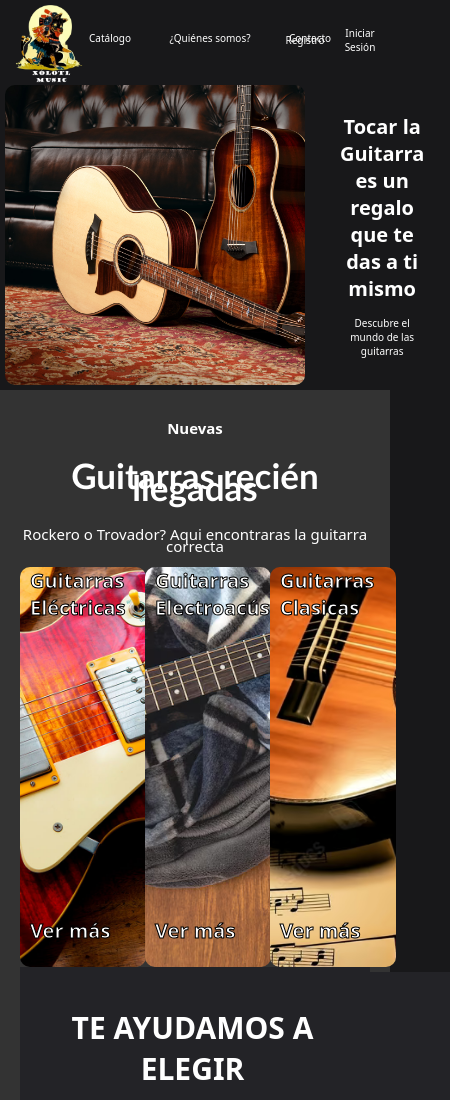
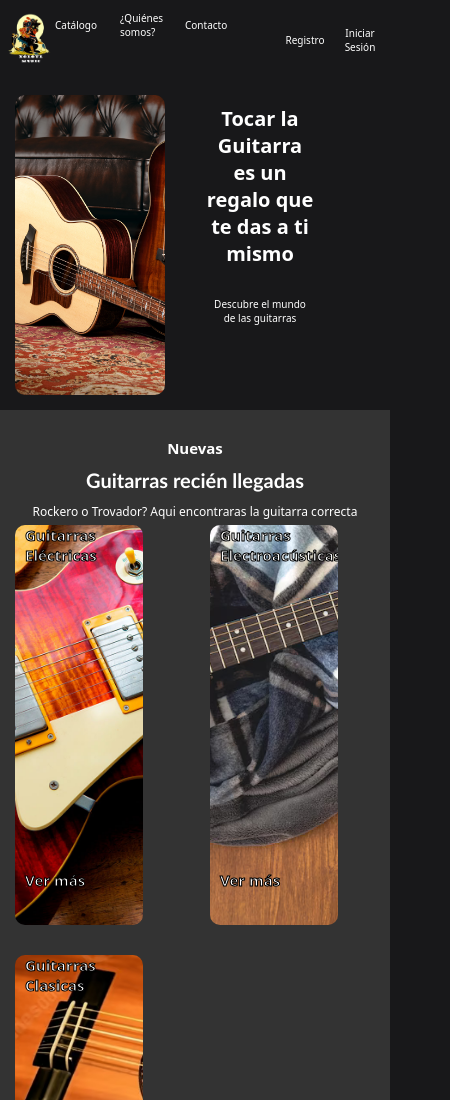
Before and after one commit to Xolotl2099/Landing-de-negocio, a plain HTML site: page index.html in a window 390 px wide. Shown: the top 1100 px of the page, 450 px wide, since content can reach past the window. Drawn offline with Linux system fonts and the light colour scheme.

Commit message:
se rrealiza responsiva a 500px

```diff
--- a/estilos.css
+++ b/estilos.css
@@ -881,3 +881,224 @@ footer {
 
 
 }
+
+
+@media screen and (max-width: 400px) {
+
+     nav{
+    display: flex;
+    flex-direction: row;
+    width: 20px;
+    font-size: 10px;
+    }
+
+    .enlaces{
+        justify-content: end;
+    margin: -100px;
+    }
+
+    .enlaces li {
+        padding: 10px;
+        width: 100px ;
+        height: 45px;
+    }
+
+    .enlaces img {
+      margin: -5px 70px;
+      width: 50px;
+      height: 50px;
+
+    }
+
+ .enlaces a{
+    text-decoration: none;
+    display: flex;
+    flex-direction:column;
+    text-align: left;
+    margin-right: 20px;
+    color: white;
+    }
+
+
+    .e2{
+    color: #FFFFFF;
+    display: flex;
+    flex-direction: column;
+    align-items:start;
+    width: 25px;
+    height:15px;
+    justify-content: center;
+
+}
+
+    .e3{
+    color: #FFFFFF;
+    display: flex;
+    flex-direction: column;
+    align-items: center;
+    width: 50px;
+    height:50px;
+    justify-content: center;
+
+}
+
+      div .jumbotron {
+        width: 150px;
+        height: 150px;
+        margin: 10px;
+       background-size:cover;
+
+      }
+
+    .Banner-Textos{
+        width: 100px;
+        height: 100px;
+        padding: 20px;
+        margin: -20px;
+    }
+
+    .Banner-Textos h1 {
+    font-size: 20px;
+    padding: 20px;
+    margin: 0 -25px;
+    }
+
+.Banner-Textos p {
+    font-size: 10px;
+
+}
+    .Banner-Bienvenida{
+        padding: 5px;
+
+    }
+
+
+    .div .blog {
+    width: 90%;
+    max-width: 1200px;
+    margin: auto;
+    padding: 40px 0;
+    display: grid;
+    grid-template-columns: 3fr;
+    gap: 50px;
+}
+
+.titulo {
+    font-size: 24px;
+    padding: 20px 0;
+}
+
+.Blog-principal{
+    background-color: #333;
+    color: #fff;
+    font-size: 24px;
+    padding: 20px 20px;
+
+}
+
+.Titulos{
+    background-color: #333;
+    text-align: center;
+    line-height: 50%;
+}
+
+.linea1{
+    font-size: 15px;
+
+}
+
+.linea2{
+    font-size: 20px;
+    font-family: 'Gill Sans', 'Gill Sans MT', Calibri, 'Trebuchet MS', sans-serif;
+    font-weight: 800;
+}
+
+.linea3{
+    font-size: 12px;
+    font-weight: 500;
+}
+
+.Clases-guitarra {
+    background-color: #333;
+    display: grid;
+    grid-template-columns: repeat(2, 1fr);
+    gap:30px;
+    margin: -5px;
+}
+
+    .card {
+        width: 20px;
+        height: 1|px;
+        padding-right: 5%;
+
+    }
+
+
+    .card .textos h3{
+        font-size: 15px;
+        padding: 0;
+        margin-top: -100px;
+        margin-left: -90px;
+        width: 100px;
+        height: 50px;
+         display: flex;
+    flex-direction: column;
+    }
+
+    .card .textos p{
+        font-size: 15px;
+        padding: 0;
+        margin-top: 280px;
+        margin-left: -90px;
+        width: 100px;
+        height: 50px;
+         display: flex;
+        flex-direction: column;
+    }
+    .container > div.content {
+        grid-area: content;
+        font-size: 100px;
+        margin: 50px 20px;
+    }
+
+    .container > div.header {
+  grid-area: header;
+  font-size: 15px;
+  text-align: center;
+  padding-right: 0x;
+  padding: 10px;
+}
+
+.container > div.content {
+  grid-area: content;
+  font-size: 15px;
+  margin: 30px -20px;
+}
+
+.container > div.content .p1 {
+     grid-area: content;
+    font-size: 15px;
+
+
+}
+
+.container > div.menu {
+  grid-area: menu;
+  width: 5px;
+  height: 10px;
+  background-color: #333;
+  margin: 20px;
+  border-radius: 10px;
+  min-height: 300px;
+  font-weight: 100px;
+  padding: 30px;
+  position: relative;
+  overflow: hidden;
+  background-size: cover;
+  background-position:center;
+
+
+
+}
+
+}
```
